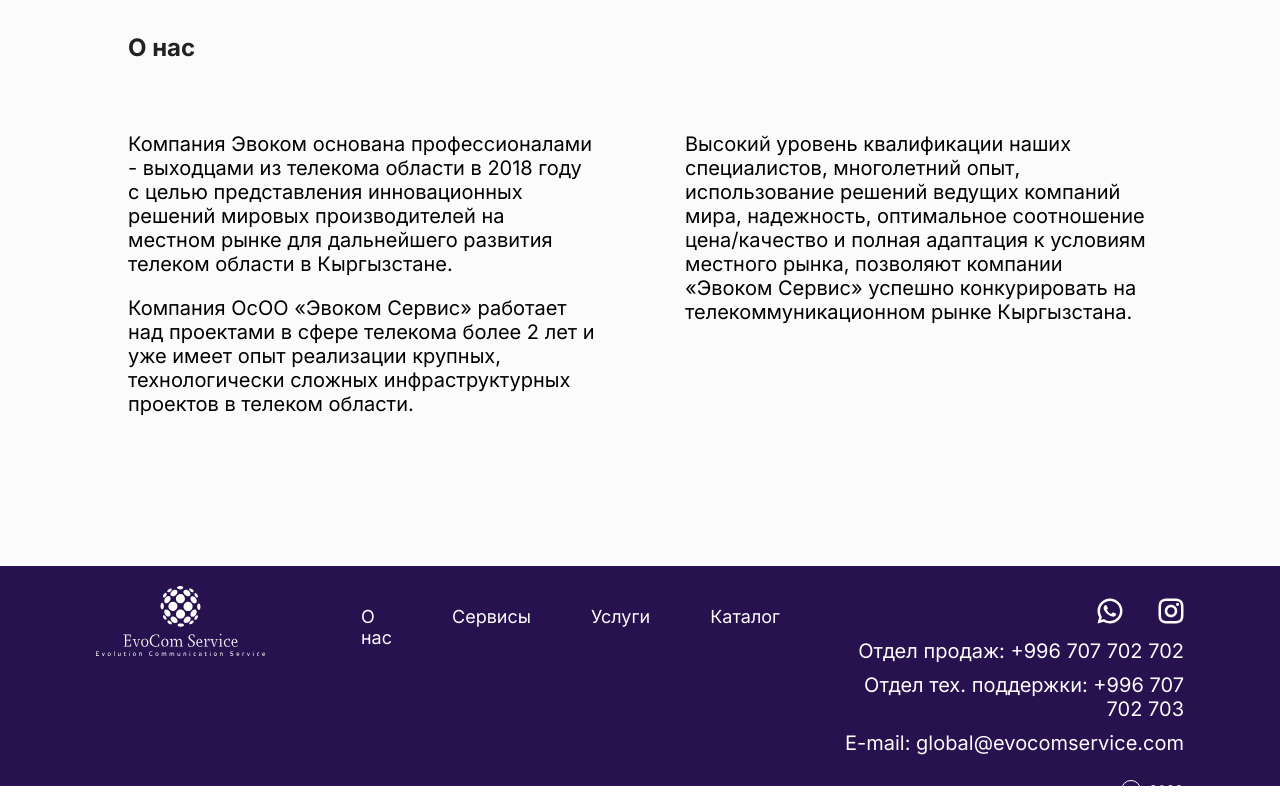
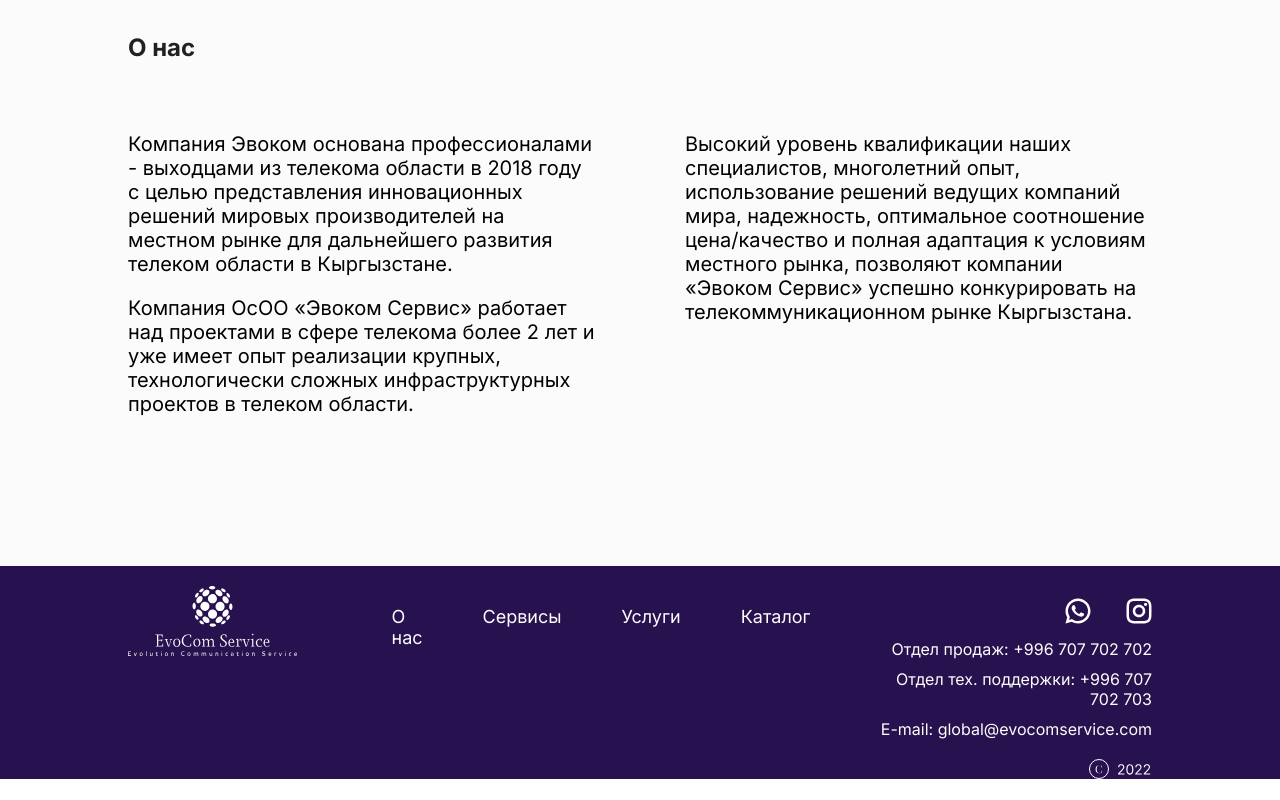
Before and after one commit to Bonecide/EvoCom, a React (Create React App) app: page / in a window 1280 px wide. Shown: the part 792-1592 px from the top of the page. After the commit the page ends 1571 px from the top, so only its background shows below. Built offline with nearby package versions, Linux system fonts and the light colour scheme.

Commit message:
fixed bug footer

```diff
--- a/src/Components/Footer/Footer.scss
+++ b/src/Components/Footer/Footer.scss
@@ -1,13 +1,13 @@
 .footer {
   width: 100%;
-  height: 220px;
-  background-color: #28114F;
+  height: auto;
+  background: #28114F;
   justify-content: center;
   &_container{
-    width: 100%;
+    width: 80%;
     display: flex;
     justify-content: center;
-    padding: 0rem 6rem 0rem 6rem ;
+    margin: 0 auto;
   }
   .block_logo{
     left: 0;
@@ -33,6 +33,7 @@
   display: flex;
   flex-direction: column;
   justify-content: flex-end;
+  position: static;
   &_logo {
     display: flex;
     justify-content: end;
@@ -46,15 +47,12 @@
     gap: 10px;
   }
   &_text{
-    font-weight: 400;
-    font-size: 20px;
     text-align: end;
     color: #FDFDFD;
   }
   &_year{
     display: flex;
     justify-content: end;
-
-    padding-top: 25px;
+    padding-top: 20px;
   }
 }
```
